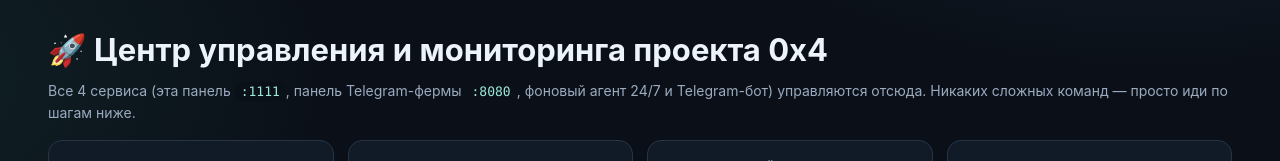
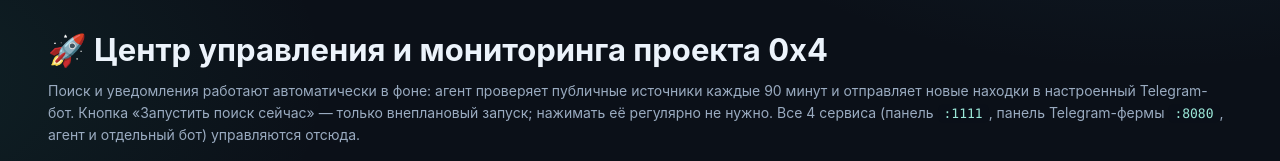
Before and after one commit to Doker420/0x4, a Python web app: template airdrop/templates/dashboard.html in a window 1280 px wide. Shown: the part 120-281 px from the top of the page. Run offline with Jinja, Linux system fonts and the light colour scheme; the template is opened without the code that fills it, so the values that code supplies are empty.

Commit message:
Clarify that discovery runs automatically in the background
Co-authored-by: arena-agent <297053741+arena-agent@users.noreply.github.com>

```diff
--- a/airdrop/templates/dashboard.html
+++ b/airdrop/templates/dashboard.html
@@ -3,8 +3,8 @@
 {% block content %}
   <h1>🚀 Центр управления и мониторинга проекта 0x4</h1>
   <p class="subtle">
-    Все 4 сервиса (эта панель <code>:1111</code>, панель Telegram-фермы <code>:8080</code>, фоновый агент 24/7 и Telegram-бот) управляются отсюда.
-    Никаких сложных команд — просто иди по шагам ниже.
+    Поиск и уведомления работают автоматически в фоне: агент проверяет публичные источники каждые 90 минут и отправляет новые находки в настроенный Telegram-бот. Кнопка «Запустить поиск сейчас» — только внеплановый запуск; нажимать её регулярно не нужно.
+    Все 4 сервиса (панель <code>:1111</code>, панель Telegram-фермы <code>:8080</code>, агент и отдельный бот) управляются отсюда.
   </p>
 
   <!-- Сводка в цифрах -->
```
